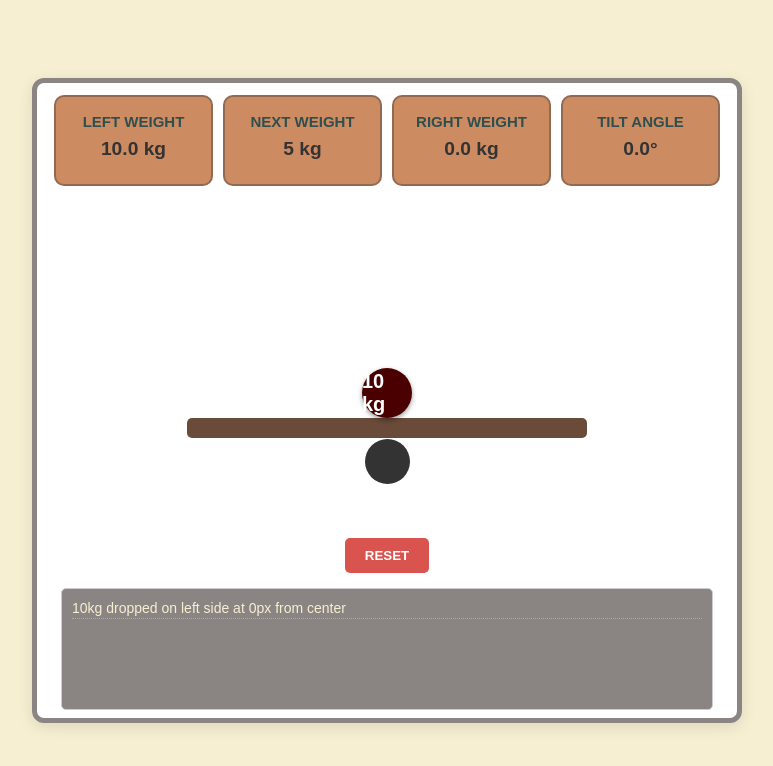
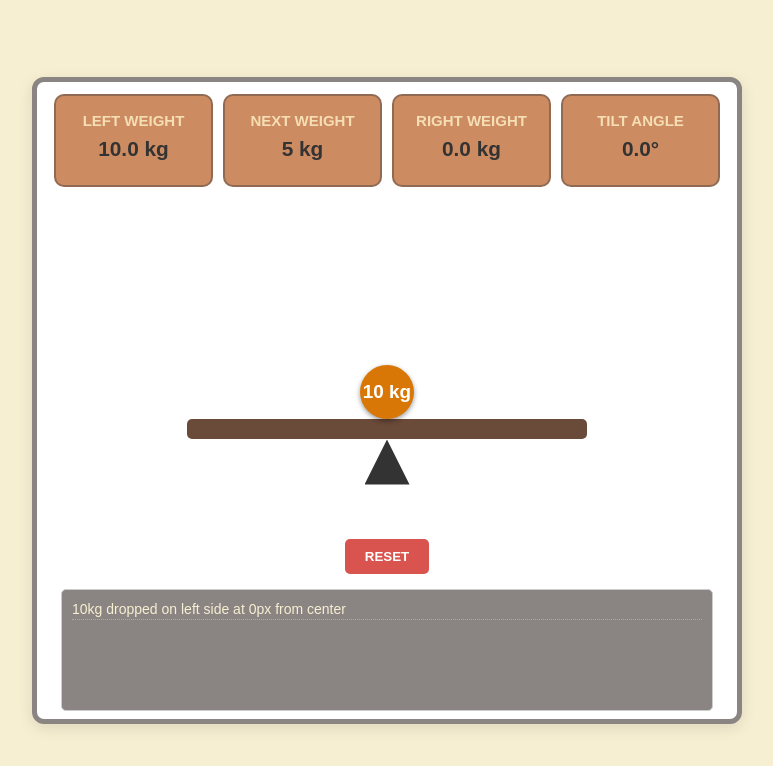
Before and after one commit to elvannunal/seesaw_project, a plain HTML site: page index.html in a window 1280 px wide. Both pictures are taken after a click on the element 640 px from the left and 427 px from the top of the page. Shown: the whole page, without its empty margins (253-1026 px from the left). Drawn offline with Linux system fonts and the light colour scheme.

Commit message:
Redesigned pivot style and fixed other design issues

```diff
--- a/app.js
+++ b/app.js
@@ -119,16 +119,16 @@ function calculateTilt() {
  */
 function getObjectColor(weight) {
     const colors = [
-        '#a8dadc',
-        '#84a98c',
-        '#778da9',
-        '#c77dff',
+        '#cc6633',
+        '#1a1a1a',
+        '#80b369',
+        '#6c7a2c',
         '#ffb703',
-        '#fb8500',
-        '#e85d04',
-        '#d00000',
-        '#8e0000',
-        '#4a0000'
+        '#ff6f6f',
+        '#135590',
+        '#4b5563',
+        '#7b2e2f',
+        '#d97706'
     ];
     if (weight >= 1 && weight <= 10) {
         return colors[weight - 1];
@@ -152,7 +152,7 @@ function renderObject(obj) {
     objectElement.id = `object-${obj.id}`;
 
     //calculate size of ball
-    const size = 30 + obj.weight * 2;
+    const size = 34 + obj.weight * 2;
 
     //set this size width and height
     objectElement.style.width = `${size}px`;
@@ -165,7 +165,7 @@ function renderObject(obj) {
     objectElement.textContent =`${obj.weight} kg`;
 
     //set font size
-    objectElement.style.fontSize = `${size * 0.4}px`;
+    objectElement.style.fontSize = `${size * 0.35}px`;
 
     //arrange object(ball-weights) position
     objectElement.style.left = `${obj.positionX - size / 2}px`;
--- a/style.css
+++ b/style.css
@@ -45,10 +45,11 @@ body{
     background:#cd8b62;
     flex: 1;
     margin: 0 5px;
+    color:wheat;
 }
 .value{
     padding: 8px;
-    font-size: 1.2rem;
+    font-size: 1.3rem;
     color: #333;
 }
 /* ==================================== */
@@ -78,9 +79,10 @@ body{
     width: 45px;
     height: 45px;
     background-color: #333;
-    border-radius: 50%;
+   /* border-radius: 50%;*/
     bottom: -16px;
     z-index: 2;
+    clip-path: polygon(100% 100%, 0% 100%, 50% 0%);
 }
 
 .seesaw-plank {
```
